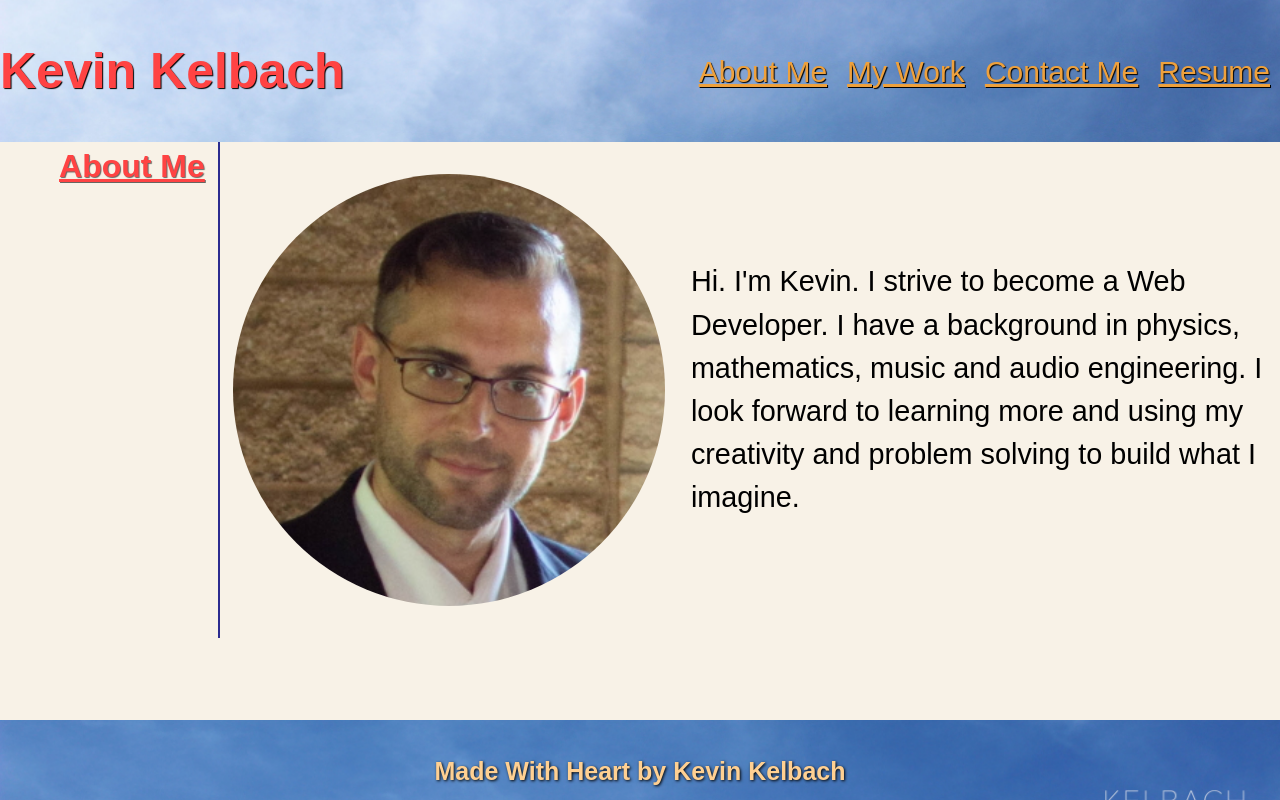
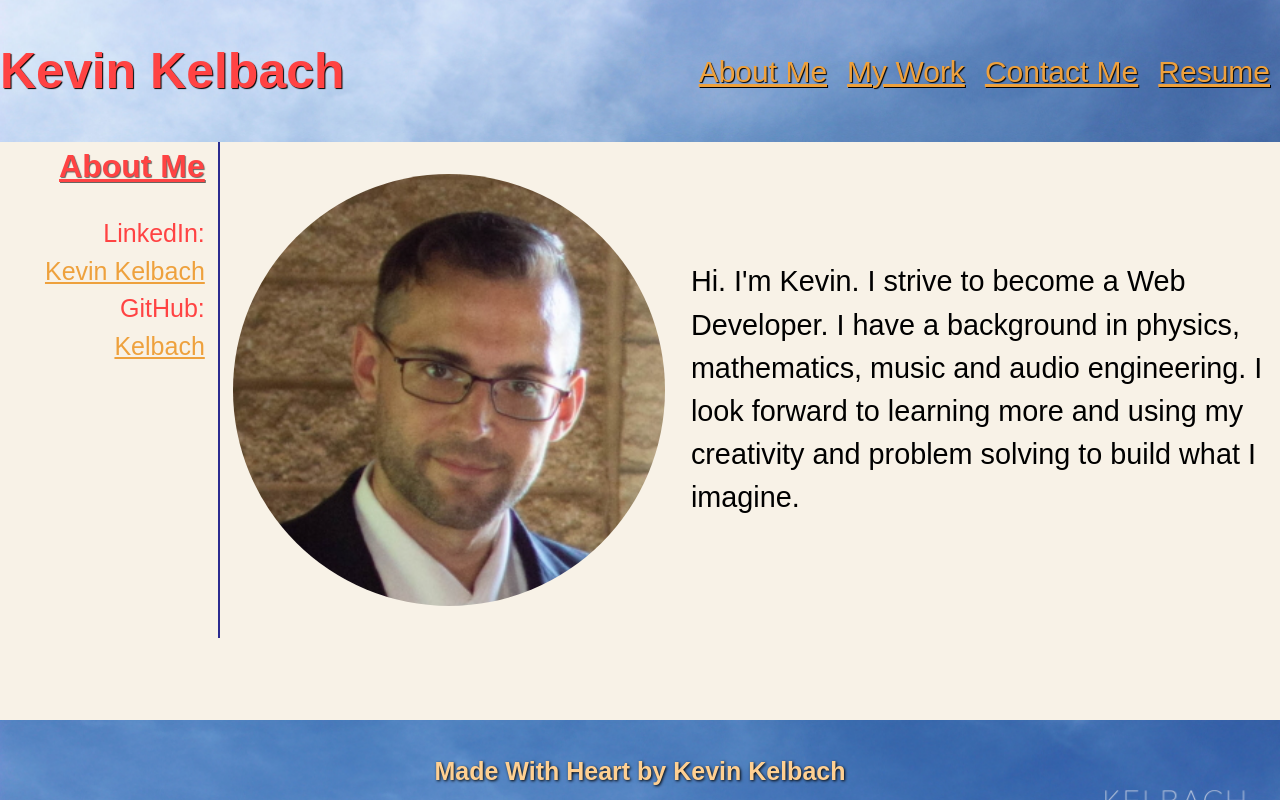
Before and after one commit to Kelbach/react-portfolio, a React (Create React App) app: page / in a window 1280 px wide. Built offline with nearby package versions, Linux system fonts and the light colour scheme.

Commit message:
testing out title sub-titles; hero article only shows on about-me

```diff
--- a/src/App.js
+++ b/src/App.js
@@ -39,12 +39,12 @@ function App() {
         <NavTabs currentPage={currentPage} handlePageChange={handlePageChange} />
         {/* Call the renderPage function passing in the currentPage */}
       </nav>
-      <section className="hero">
+      { currentPage === 'About Me' && <section className="hero">
       <article>
         <p>Destiny is a gift. Some go their entire lives, living existence as a quiet desperation. Never learning the truth that what feels as though a burden pushing down upon our shoulders, is actually, a sense of purpose that lifts us to greater heights. Never forget that fear is but the precursor to valour, that to strive and triumph in the face of fear, is what is means to be a hero.
         </p>
       </article>
-    </section>
+    </section> }
     </header>
     <div>{renderPage(currentPage)}</div>
     <footer>
--- a/src/components/About/index.js
+++ b/src/components/About/index.js
@@ -6,6 +6,13 @@ function About(props) {
       <section id="about-me">
         <div className="title">
           <h2>About Me</h2>
+          <p>
+            LinkedIn:<br/>
+            <a href='https://www.linkedin.com/in/kevinkelbach/'>Kevin Kelbach</a><br/>
+            GitHub:<br/>
+            <a href='https://github.com/Kelbach'>Kelbach</a><br/>
+
+          </p>
         </div>
         <img id="bio-image" src={bioImg} alt="K. Kelbach " />
         <article>
--- a/src/components/ContactMe/index.js
+++ b/src/components/ContactMe/index.js
@@ -5,7 +5,10 @@ function ContactMe() {
     return (
         <div>
         <section id="contact-me">
-        <div className="title"><h2>Contact Info</h2></div>
+        <div className="title"><h2>Contact Info</h2>
+        <p>
+            Email is preferred.
+        </p></div>
         <ul>
             <a href="mailto:kevin.kelbach@gmail.com"><li><strong>kevinkelbach@gmail.com</strong></li></a>
             <a href="tel:1-216-258-4084"><li><strong>Phone:</strong> 216-258-4084</li></a>
--- a/src/components/Gallery/index.js
+++ b/src/components/Gallery/index.js
@@ -6,8 +6,11 @@ function Gallery() {
 
   return (
     <div className="my-work">
-    <div className="title"><h2>My Work</h2></div>
+    <div className="title"><h2>My Work</h2><p>Explore more at <br/><a href='https://github.com/Kelbach'>My Github Repo</a></p></div>
     <div className="work-container">
+
+
+
     <div className="work-row">
       {sites.map(site => (
       <SiteCard
--- a/src/components/Resume/index.js
+++ b/src/components/Resume/index.js
@@ -22,7 +22,7 @@ function Resume() {
                 <li>CSS</li>
             </ol>
             <p>Below is my old Resume. The new is in the works!</p>
-            <a href={require("./20190826_kelbach_resume_science.pdf")} download="Resume2019">Download my Old Resume here</a>
+            <a href={require("./Resume.pdf")} download="Kelbach Technical Resume for Full Stack Web Dev">Download my Resume here</a>
           </article>
         </section>
     );
--- a/src/style.css
+++ b/src/style.css
@@ -111,6 +111,11 @@ a:hover {
   text-shadow: 1px 1px 1px rgba(0, 0, 0, 0.582);
 }
 
+.title p {
+  font-size: 25px;
+  text-align: right;
+}
+
 section {
   scroll-margin-top: 150px;
 }
@@ -185,7 +190,7 @@ section {
   background-position: 100%;
   overflow: hidden;
   position: relative;
-  height: 900px;
+  height: 55rem;
   width: 40%;
   border: 2px solid var(--navy);
   border-radius: 10px;
```
Also changed, not shown: 2 other files (tests, documents, lock files or other folders).
